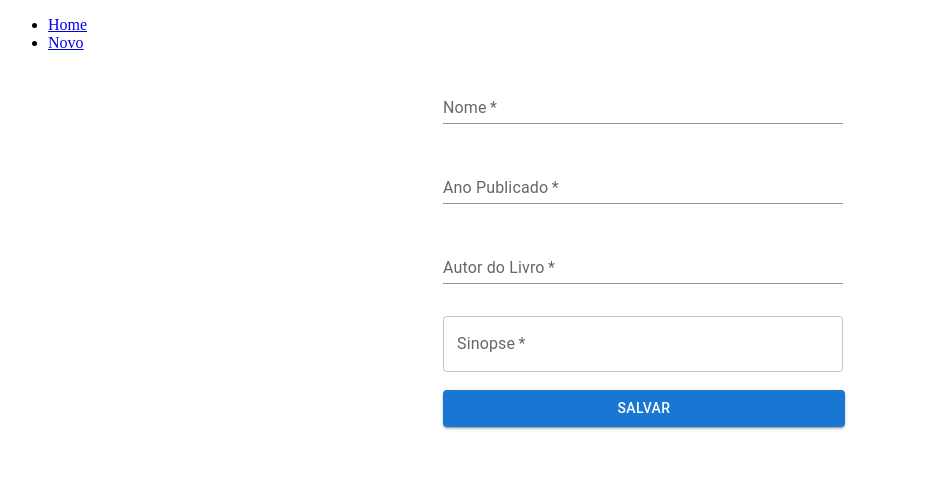
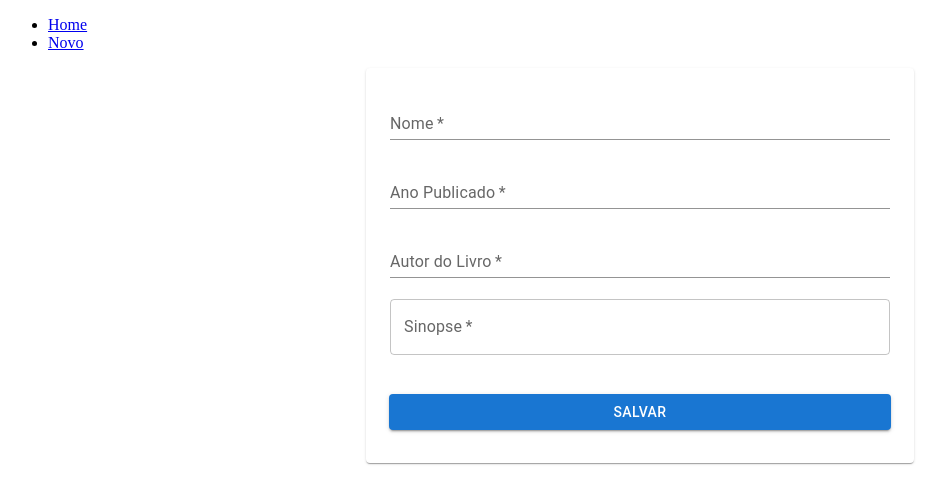
Before and after one commit to DarleyGC2016/minha-biblioteca, a React (Create React App) app: page /novo in a window 1280 px wide. Shown: the top 504 px of the page, without its empty margins (0-946 px from the left). Built offline with nearby package versions, Linux system fonts and the light colour scheme.

Commit message:
task 5 - ajustes do layout cadastrar livro

```diff
--- a/server.json
+++ b/server.json
@@ -34,6 +34,13 @@
       "autor": "J.R.R. Tolkien",
       "sinopse": "Uma história mostra quando surgiu o anel do poder",
       "id": 7
+    },
+    {
+      "nome": "Bíblia Sagrada",
+      "anoPublicacao": "1450",
+      "autor": "Deus Todo Poderoso",
+      "sinopse": "São as palavras de Deus",
+      "id": 8
     }
   ]
 }
--- a/src/pages/NewBook/NewBook.jsx
+++ b/src/pages/NewBook/NewBook.jsx
@@ -1,6 +1,6 @@
 import { useState } from "react"
 import { useNavigate } from "react-router"
-import { Alert, Button, Stack } from "@mui/material"
+import { Alert, Button, Card, CardActions, CardContent, Typography } from "@mui/material"
 
 import './estilo.css'
 import { bookSchema } from "../../constants/bookSchema"
@@ -55,10 +55,11 @@ const NewBook = () => {
 
   return (
     <div className="form-novo">
-      {/* <p>Cadastrar Livros para Biblioteca</p> */}
+        <Card sx={{ minWidth: 275 }}>
+            {status.type === "error"? <Alert severity="error">{status.message}</Alert>: ""}
             <form onSubmit={(e) => postBook(e)}>
-        <Stack direction={{xs: 'column'}} spacing={2} width={400} justifyContent="center">
-          {status.type === "error"? <Alert severity="error">{status.message}</Alert>: ""}
+                <CardContent>
+                  <Typography sx={{ fontSize: 14 }} color="text.secondary" gutterBottom>
                     <NewFieldInput
                           label="Nome"
                           type="text"
@@ -69,6 +70,8 @@ const NewBook = () => {
                           change={(e) => {
                               setBook({...book,nome: e.target.value})
                           }}/>
+                  </Typography>
+                  <Typography sx={{ fontSize: 14 }} color="text.secondary" gutterBottom>
                     <NewFieldInput
                           label="Ano Publicado"
                           type="text"
@@ -81,6 +84,8 @@ const NewBook = () => {
                           }}
                           maxLength="4"
                         />
+                  </Typography>
+                  <Typography sx={{ fontSize: 14 }} color="text.secondary" gutterBottom>
                         <NewFieldInput
                           label="Autor do Livro"
                           type="text"
@@ -88,10 +93,12 @@ const NewBook = () => {
                           id="autor"
                           placeholder="Digite o nome do autor..."
                           value={book.autor}
-                maxLength="100"
                           change={(e) => {
                             setBook({...book, autor: e.target.value})
-                }}/>
+                          }}
+                        />
+                  </Typography>
+                  <Typography sx={{ fontSize: 14 }} color="text.secondary" gutterBottom>
                       <NewFieldTextArea
                         label="Sinopse"
                         name="sinopse"
@@ -102,18 +109,19 @@ const NewBook = () => {
                           setBook({...book, sinopse: e.target.value})
                         }}
                       />
-          </Stack>
-          <Stack>
+                  </Typography>
+                </CardContent>
+                <CardActions>
                         <Button sx={{ display: 'flex', justifyContent: "center",
-                            marginTop: "10px",
-                            marginLeft: "8px", width: 402}}
+                                      marginLeft: "15px", marginTop: '2px', marginBottom: '25px' , width: 502}}
                                 variant="contained"
                                 type="submit"
                         >
                           Salvar
                         </Button>
-          </Stack>
+                </CardActions>
             </form>
+        </Card>
     </div>
   )
 }
```
Lines whose indentation alone changed are shown as unchanged.
